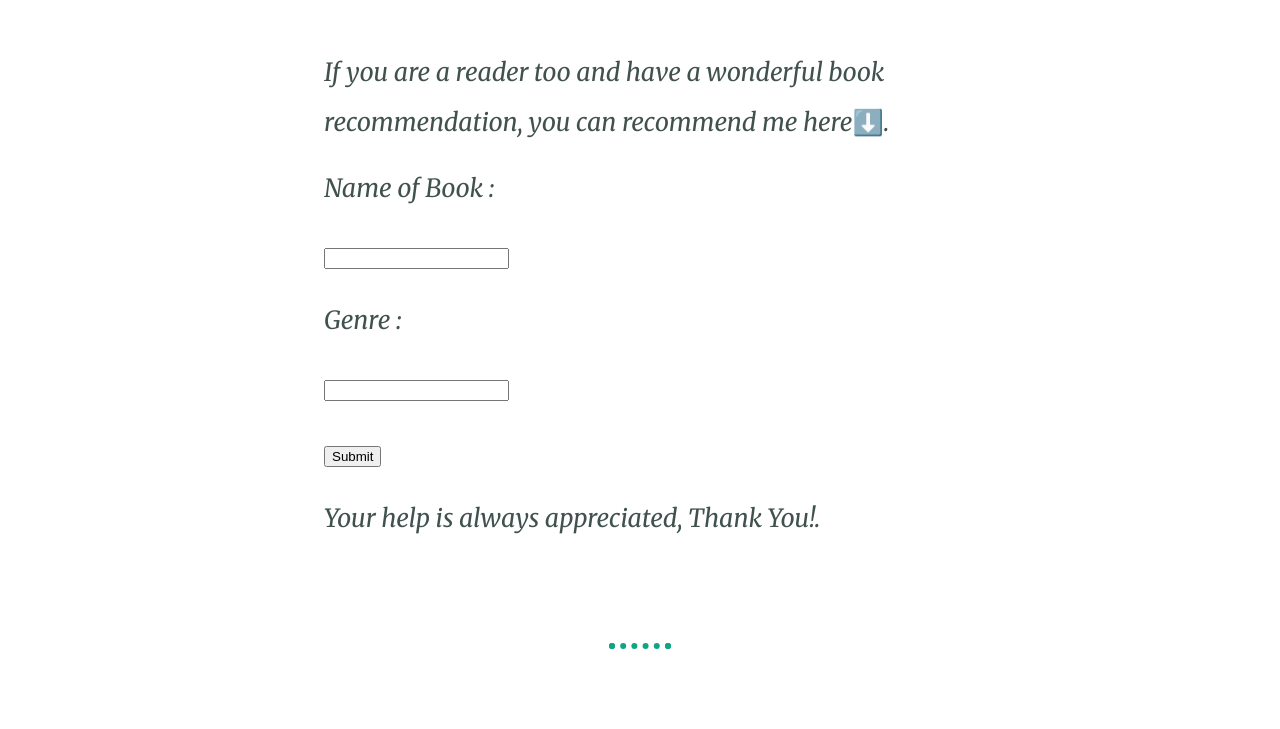
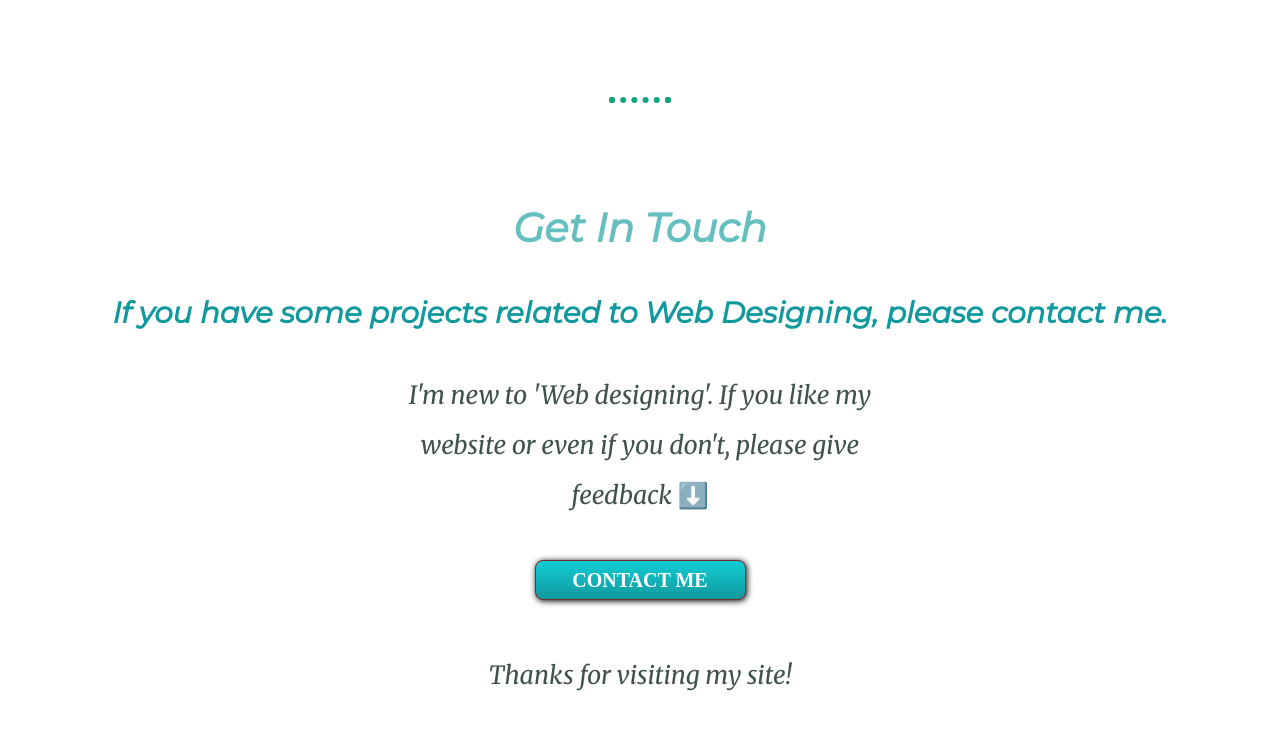
Before and after one commit to Durvesh001/Portfolio, a plain HTML site: page index.html in a window 1280 px wide. Shown: the part 2540-3269 px from the top of the page. Drawn offline with Linux system fonts and the light colour scheme; a web font is replaced by a local one.

Commit message:
Add files via upload

```diff
--- a/index.html
+++ b/index.html
@@ -49,17 +49,6 @@
           <br>
            <span class="quote" >-Harry S. Truman</span>
           <br>
-
-          <br>
-           If you are a reader too and have a wonderful book recommendation, you can recommend me here⬇️.
-          <form action="mailto:durvesh9063@gmail.com" method="POST" enctype="text/plain">
-            <label>Name of Book :</label>
-            <p><input type="text" name="Name of Book :" required></p>
-            <label>Genre :</label>
-            <p><input type="text" name="Genre :" required></p>
-            <input type="submit">
-           </form>
-          <p> Your help is always appreciated, Thank You!.</p>
       </div>
     </div>
     <hr>
```
